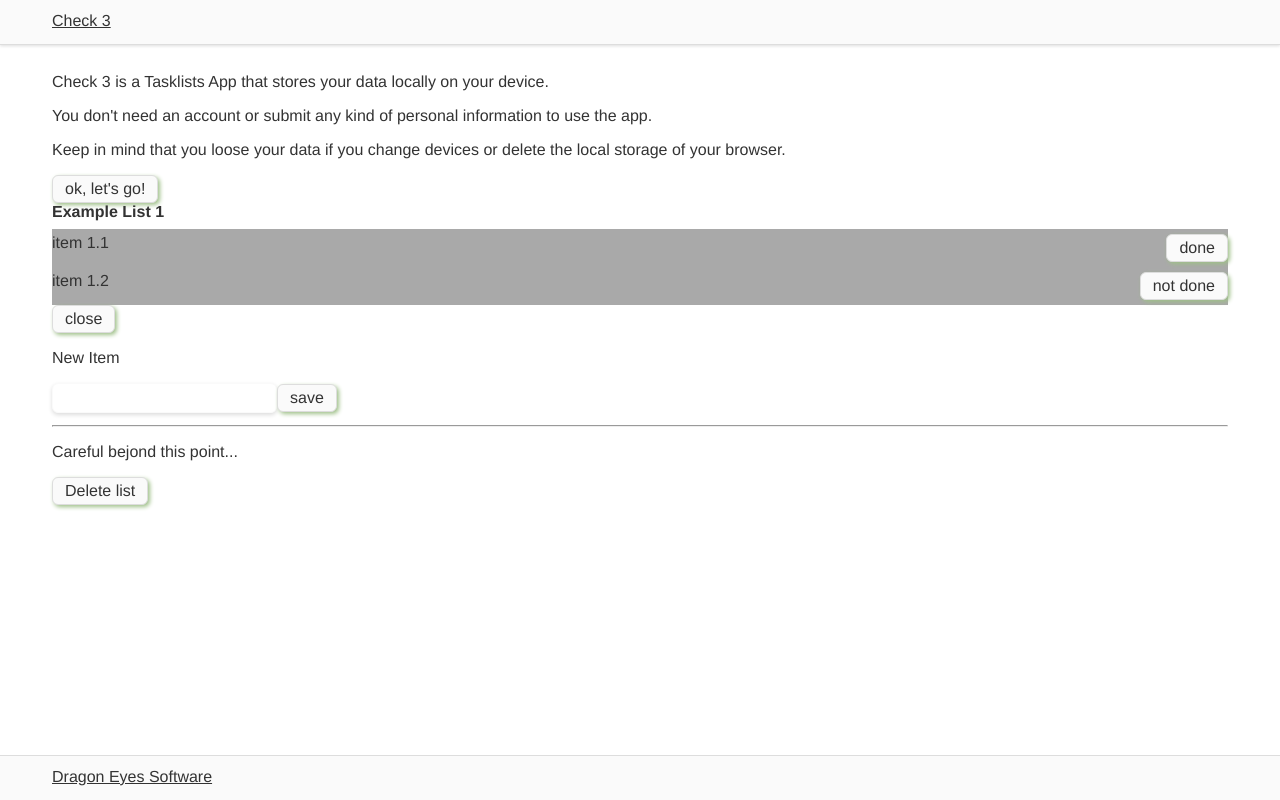
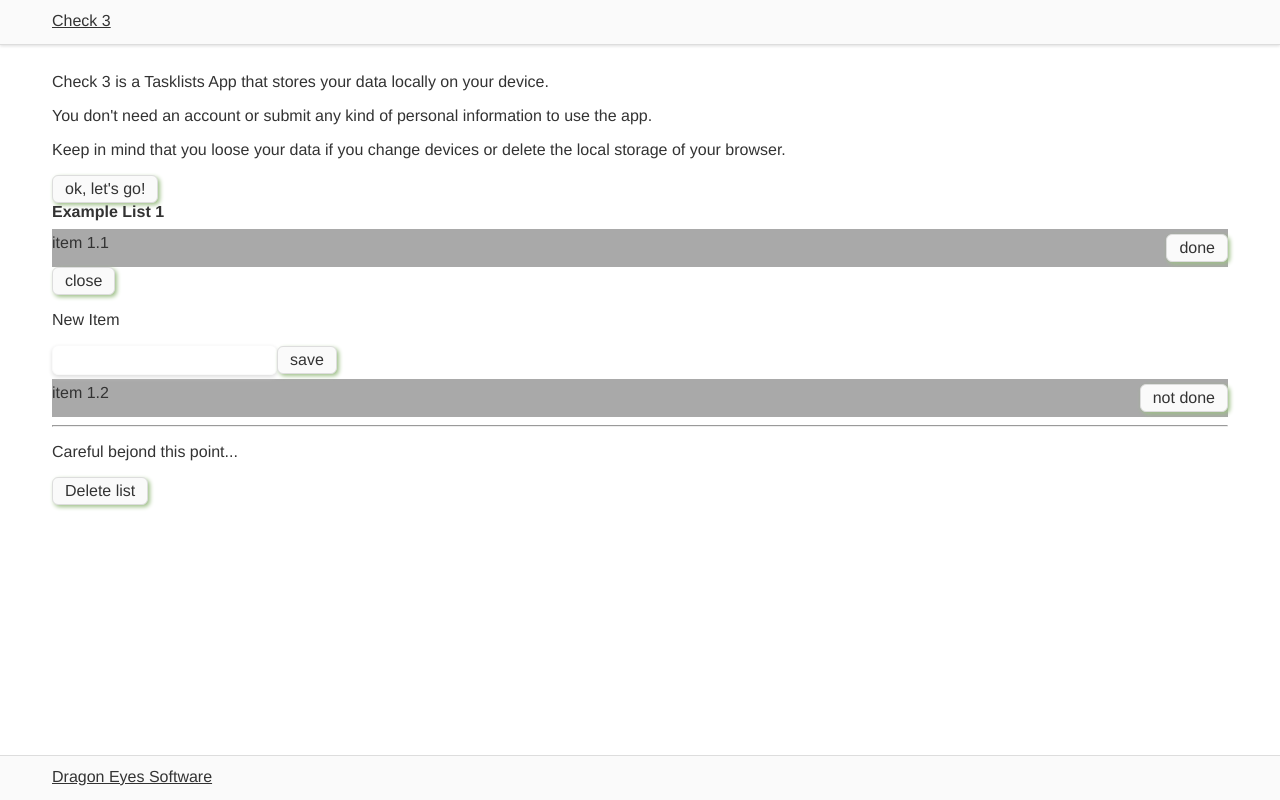
Before and after one commit to ChrisDunko/check-3, a Vue app: page / in a window 1280 px wide. Both pictures are taken after a click on the element "Example List 1". Built offline with nearby package versions, Linux system fonts and the light colour scheme.

Commit message:
items list splitt done/undone

```diff
--- a/src/components/List.vue
+++ b/src/components/List.vue
@@ -1,25 +1,24 @@
 <template>
   <h2>{{ listName }}</h2>
-  <div v-for="item in listItems"
+  <div v-for="item in listItemsUndone"
        v-bind:key="item.name"
        style="background-color: darkgray; padding: 5px 0; display: flex; flex-direction: row; justify-content: space-between;">
     <span>{{ item.name }}</span>
     <button v-if="!item.done" v-on:click="setItemDone(item.name)">done</button>
     <button v-if="item.done" v-on:click="setItemUndone(item.name)">not done</button>
   </div>
-
-
-<!--  <ul>-->
-<!--    <li v-for="item in listItems"-->
-<!--        v-bind:key="item.name">-->
-<!--      {{ item.name }}-->
-<!--    </li>-->
-<!--  </ul>-->
   <button v-on:click="closeList">close</button>
   <new
       dialog-type="Item"
       v-on:save="newSave"
   ></new>
+  <div v-for="item in listItemsDone"
+       v-bind:key="item.name"
+       style="background-color: darkgray; padding: 5px 0; display: flex; flex-direction: row; justify-content: space-between;">
+    <span>{{ item.name }}</span>
+    <button v-if="!item.done" v-on:click="setItemDone(item.name)">done</button>
+    <button v-if="item.done" v-on:click="setItemUndone(item.name)">not done</button>
+  </div>
   <hr>
   <p>Careful bejond this point...</p>
   <button v-on:click="deleteList">Delete list</button>
@@ -43,7 +42,17 @@ export default defineComponent({
   ],
   computed: {
     listItems: function() {
-      return this.$store.state.lists.find(list => list.name == this.listName)?.items;
+      return this.$store.state.lists.find(list => list.name == this.listName)?.items ?? [];
+    },
+    listItemsUndone: function() {
+      return this.listItems.filter(item => {
+        return item.done === false;
+      })
+    },
+    listItemsDone: function() {
+      return this.listItems.filter(item => {
+        return item.done === true;
+      })
     }
   },
   methods: {
```
